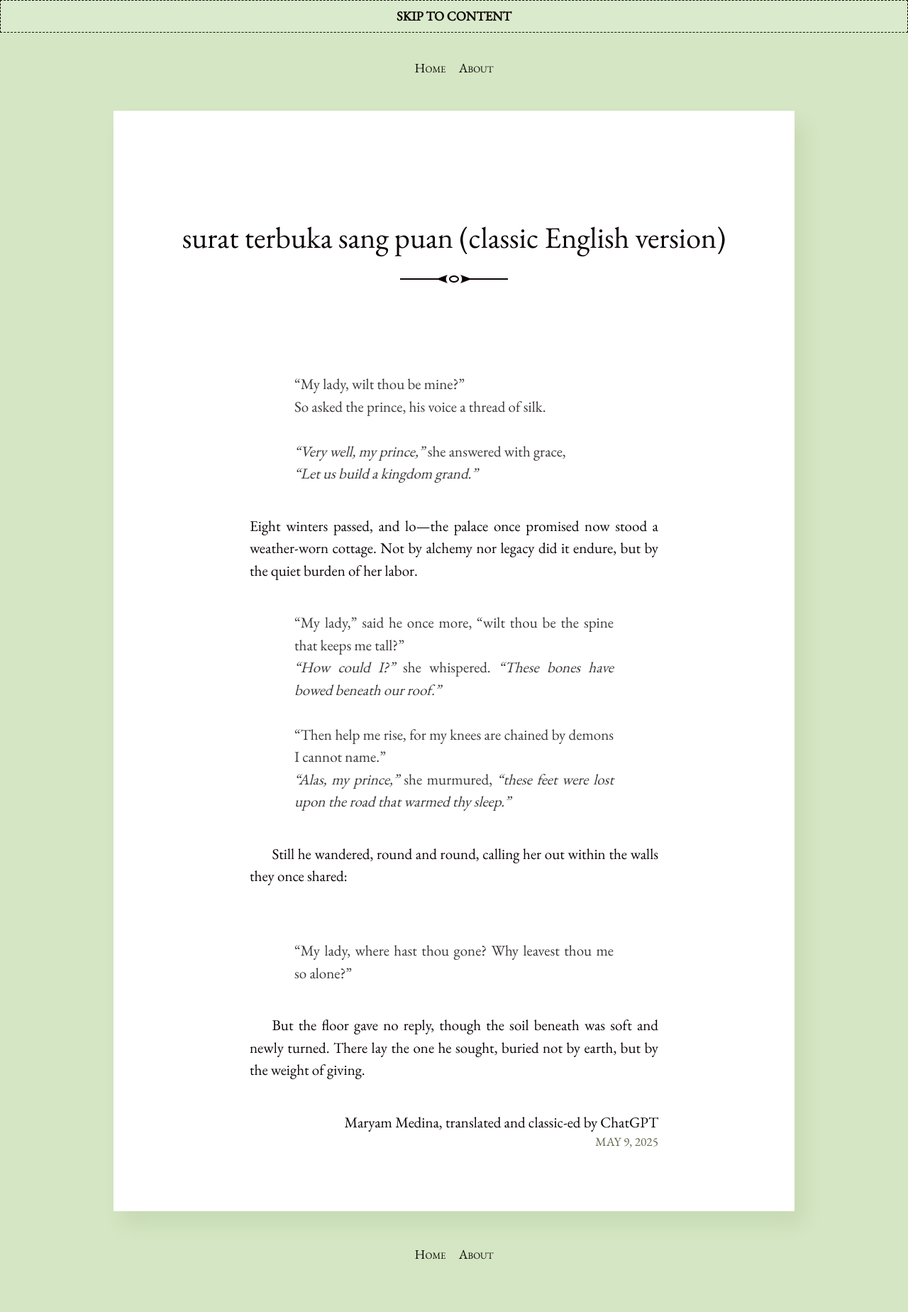
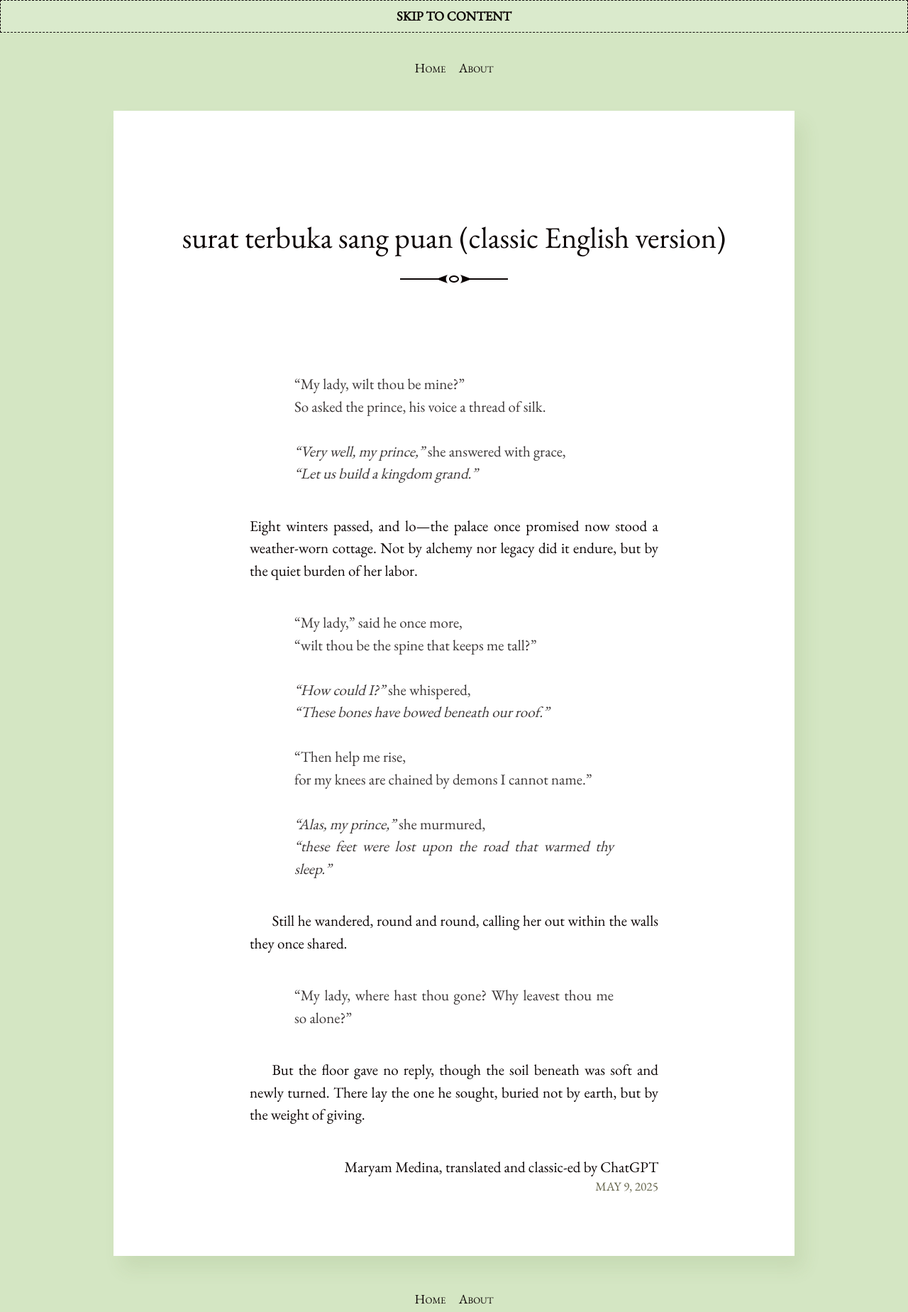
Before and after one commit to ayukaryana/ayukaryana.github.io, a Jekyll site: the page built from _posts/2025-05-09-surat-terbuka-puan.md, in a window 1280 px wide. Shown: the whole page at 71% size. Built offline with Jekyll 4.4.1, drawn with Linux system fonts in a browser that asks for light colours; before the commit the page ends 1785 px from its top, so only the background shows below that.

Commit message:
Update 2025-05-09-surat-terbuka-puan.md

```diff
--- a/_posts/2025-05-09-surat-terbuka-puan.md
+++ b/_posts/2025-05-09-surat-terbuka-puan.md
@@ -14,14 +14,20 @@ categories: literature
 
 Eight winters passed, and lo—the palace once promised now stood a weather-worn cottage. Not by alchemy nor legacy did it endure, but by the quiet burden of her labor. <br>
 
-> “My lady,” said he once more, “wilt thou be the spine that keeps me tall?”<br>
-> *“How could I?”* she whispered. *“These bones have bowed beneath our roof.”*<br>
+> “My lady,” said he once more, <br>
+> “wilt thou be the spine that keeps me tall?”<br>
 <br>
-> “Then help me rise, for my knees are chained by demons I cannot name.”<br>
-> *“Alas, my prince,”* she murmured, *“these feet were lost upon the road that warmed thy sleep.”*
+> *“How could I?”* she whispered,<br>
+> *“These bones have bowed beneath our roof.”*<br>
+<br>
+> “Then help me rise, <br>
+> for my knees are chained by demons I cannot name.”<br>
+<br>
+> *“Alas, my prince,”* she murmured, <br>
+> *“these feet were lost upon the road that warmed thy sleep.”*
 
-Still he wandered, round and round, calling her out within the walls they once shared:<br>
-<br>
+Still he wandered, round and round, calling her out within the walls they once shared.<br>
+
 > “My lady, where hast thou gone? Why leavest thou me so alone?”
 
 But the floor gave no reply, though the soil beneath was soft and newly turned. There lay the one he sought, buried not by earth, but by the weight of giving.
```
